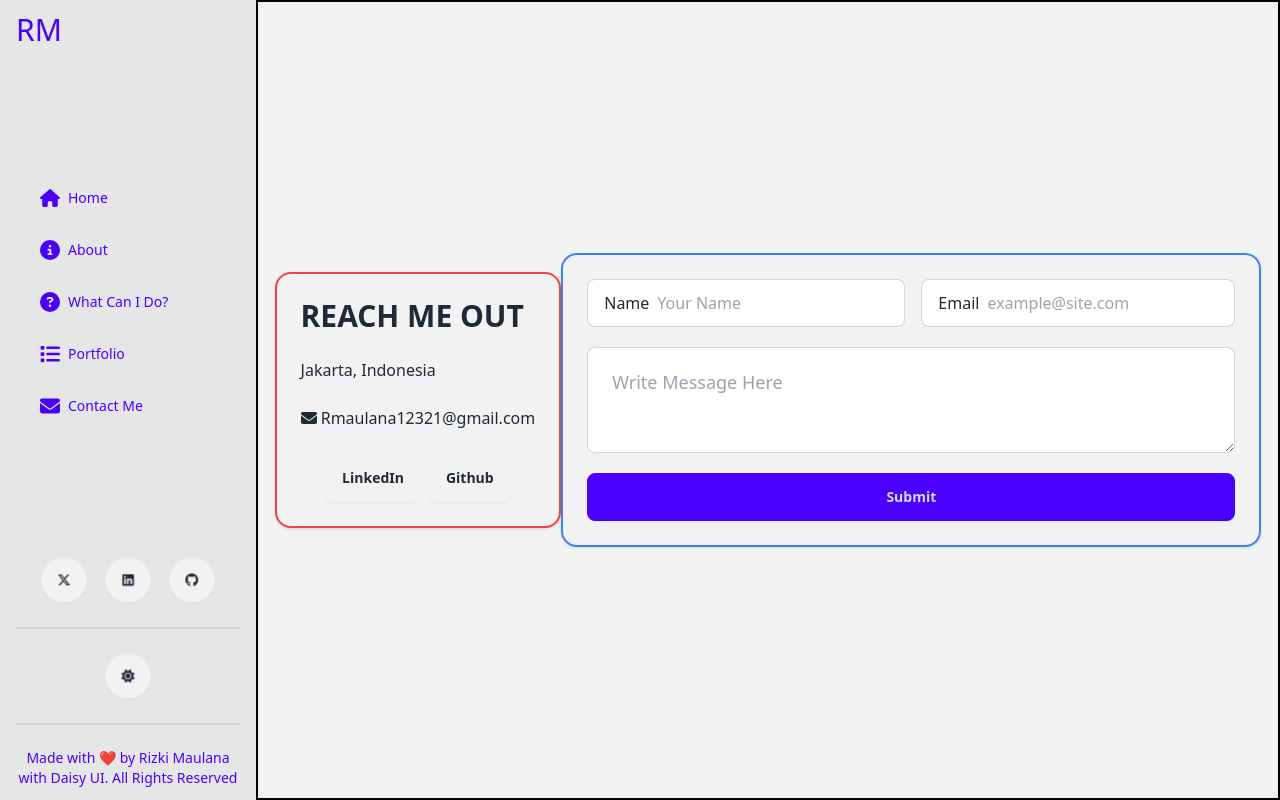
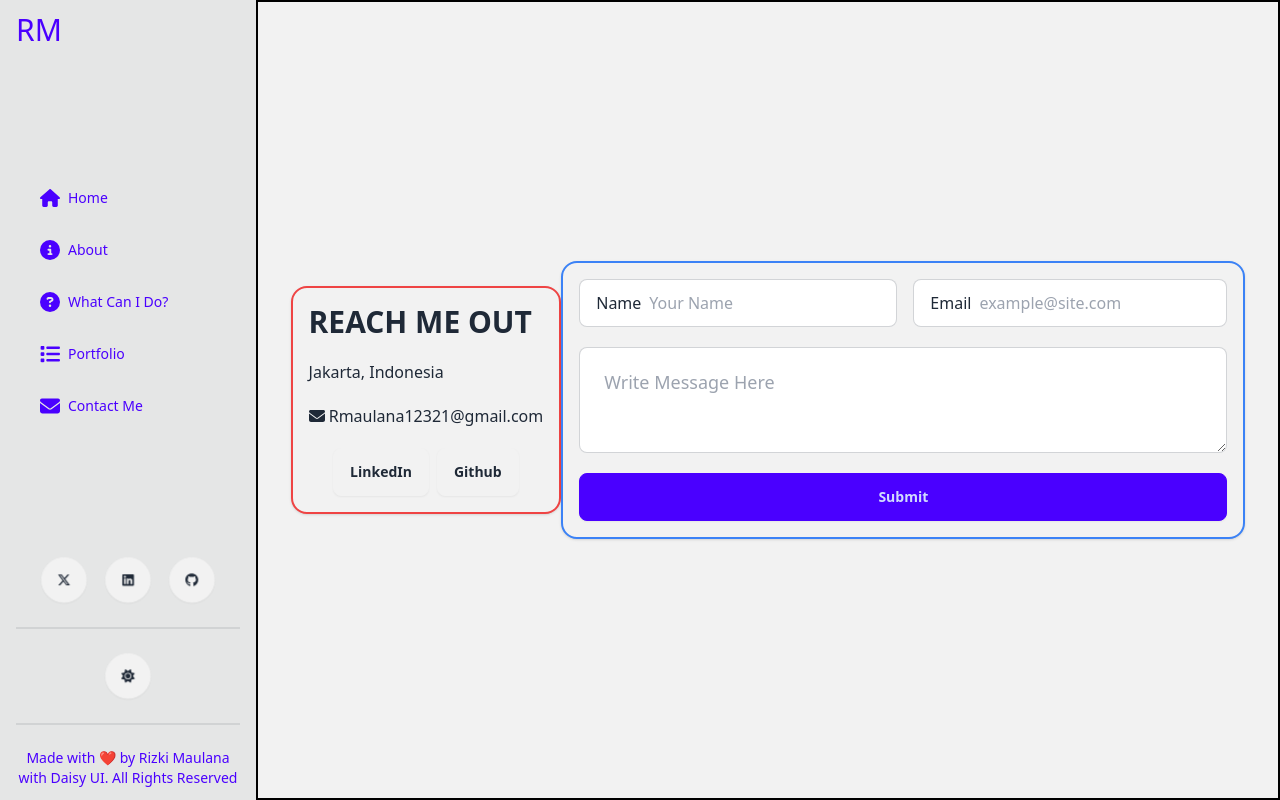
Before and after one commit to RizkiMaula/rizkima-portfolio, a React (Vite) app: page /contact in a window 1280 px wide. Built offline with nearby package versions, Linux system fonts and the light colour scheme.

Commit message:
ganti padding

```diff
--- a/src/components/elements/ContactMe.jsx
+++ b/src/components/elements/ContactMe.jsx
@@ -6,7 +6,7 @@ const ContactMe = () => {
   return (
     // <div className="min-h-screen bg-base-200">
     <div className="flex flex-col items-center justify-center border-2 border-black lg:flex-row min-h-screen bg-base-200">
-      <div className="flex flex-col gap-6 p-6 border-2 border-red-500 shadow rounded-2xl bg-base-200 text-tertiary">
+      <div className="flex flex-col gap-5 p-4 border-2 border-red-500 shadow rounded-2xl bg-base-200 text-tertiary">
         <h1 className="text-3xl font-bold">REACH ME OUT</h1>
         <p>Jakarta, Indonesia</p>
         <h1>
@@ -29,7 +29,7 @@ const ContactMe = () => {
           </Link>
         </div>
       </div>
-      <div className="flex flex-col gap-5 p-6 border-2 border-blue-500 shadow rounded-2xl bg-base-200">
+      <div className="flex flex-col gap-5 p-4 border-2 border-blue-500 shadow rounded-2xl bg-base-200">
         <div className="flex flex-col gap-4 md:flex-row">
           {' '}
           <label className="flex items-center gap-2 input input-bordered">
```
